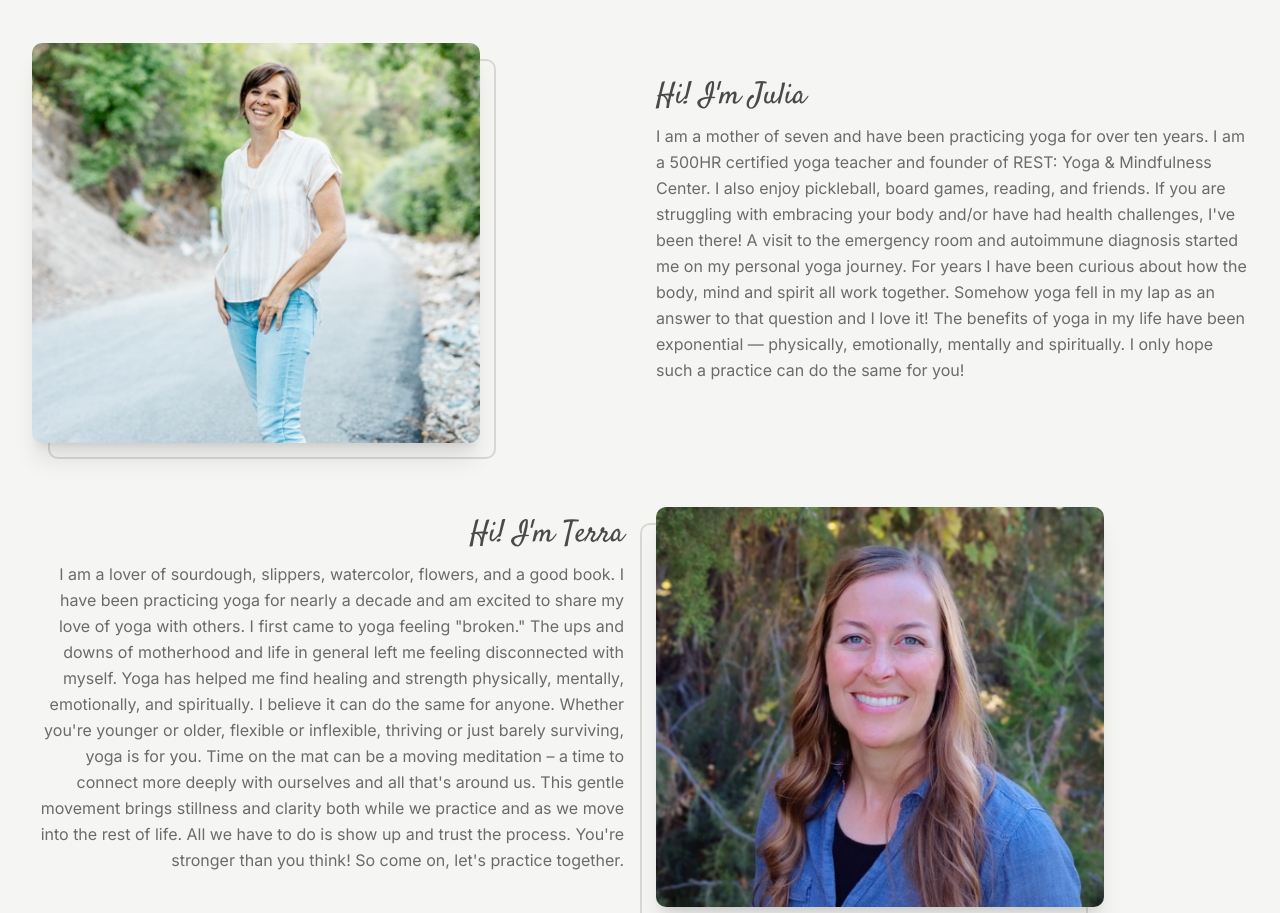
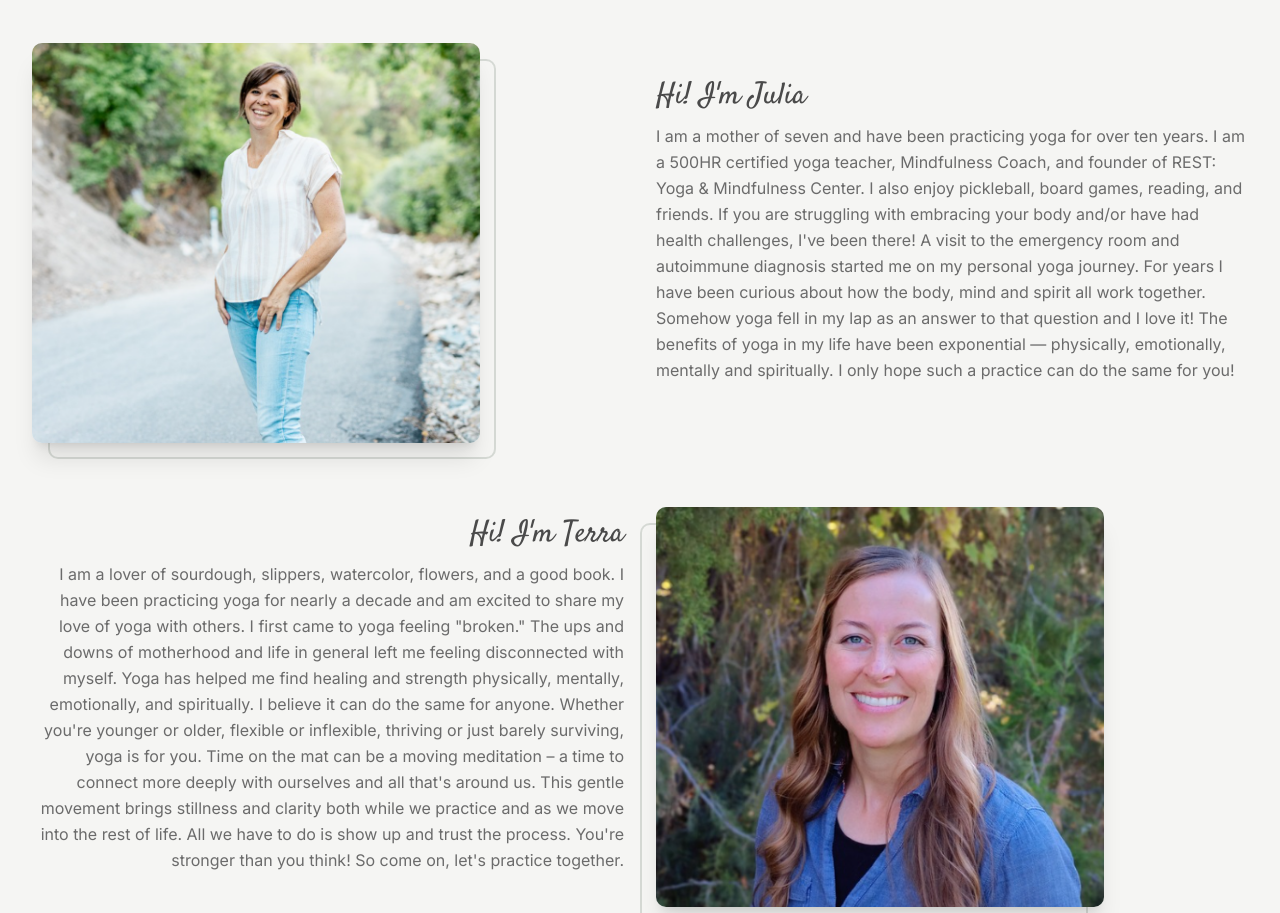
Before and after one commit to datathink/restymc, a React (Vite) app: page / in a window 1280 px wide. Shown: the part 4600-5513 px from the top of the page. Built offline with nearby package versions, Linux system fonts and the light colour scheme; a web font is replaced by a local one.

Commit message:
Update content.ts

```diff
--- a/src/data/content.ts
+++ b/src/data/content.ts
@@ -90,7 +90,7 @@ export const instructors = [
     {
         id: "julia",
         name: "Julia",
-        bio: "I am a mother of seven and have been practicing yoga for over ten years. I am a 500HR certified yoga teacher and founder of REST: Yoga & Mindfulness Center.  I also enjoy pickleball, board games, reading, and friends. If you are struggling with embracing your body and/or have had health challenges, I've been there! A visit to the emergency room and autoimmune diagnosis started me on my personal yoga journey. For years I have been curious about how the body, mind and spirit all work together. Somehow yoga fell in my lap as an answer to that question and I love it! The benefits of yoga in my life have been exponential — physically, emotionally, mentally and spiritually. I only hope such a practice can do the same for you!",
+        bio: "I am a mother of seven and have been practicing yoga for over ten years. I am a 500HR certified yoga teacher, Mindfulness Coach, and founder of REST: Yoga & Mindfulness Center.  I also enjoy pickleball, board games, reading, and friends. If you are struggling with embracing your body and/or have had health challenges, I've been there! A visit to the emergency room and autoimmune diagnosis started me on my personal yoga journey. For years I have been curious about how the body, mind and spirit all work together. Somehow yoga fell in my lap as an answer to that question and I love it! The benefits of yoga in my life have been exponential — physically, emotionally, mentally and spiritually. I only hope such a practice can do the same for you!",
         image: "/julia.png",
     },
     {
```
